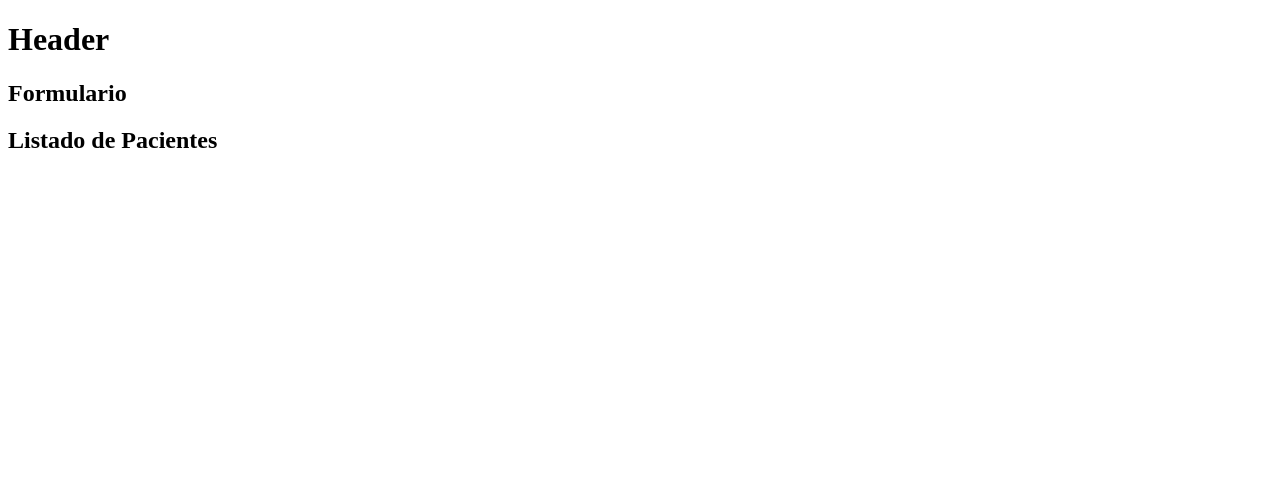
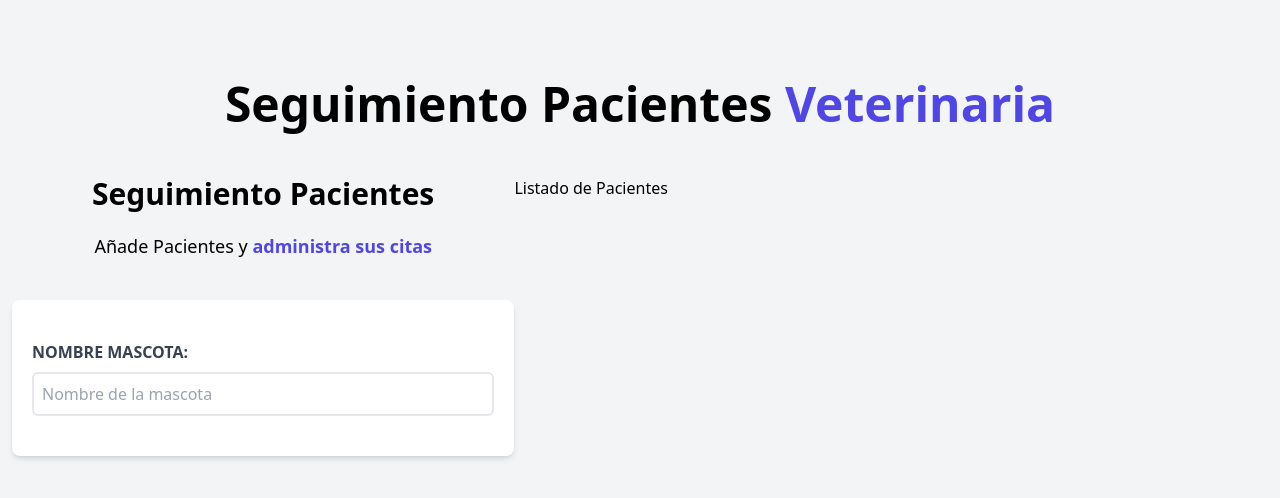
Before and after one commit to slizer98/citas-react, a React (Vite) app: page / in a window 1280 px wide. Shown: the top 498 px of the page. Built offline with nearby package versions, Linux system fonts and the light colour scheme.

Commit message:
creando componentes de listado de pacientes y formulario

```diff
--- a/index.html
+++ b/index.html
@@ -4,9 +4,9 @@
     <meta charset="UTF-8" />
     <link rel="icon" type="image/svg+xml" href="/vite.svg" />
     <meta name="viewport" content="width=device-width, initial-scale=1.0" />
-    <title>Vite + React</title>
+    <title>Citas</title>
   </head>
-  <body>
+  <body class="bg-gray-100 h-screen">
     <div id="root"></div>
     <script type="module" src="/src/main.jsx"></script>
   </body>
--- a/package.json
+++ b/package.json
@@ -16,6 +16,9 @@
     "@types/react": "^18.0.27",
     "@types/react-dom": "^18.0.10",
     "@vitejs/plugin-react": "^3.1.0",
+    "autoprefixer": "^10.4.14",
+    "postcss": "^8.4.21",
+    "tailwindcss": "^3.2.7",
     "vite": "^4.1.0"
   }
 }
--- /dev/null
+++ b/postcss.config.cjs
@@ -0,0 +1,6 @@
+module.exports = {
+  plugins: {
+    tailwindcss: {},
+    autoprefixer: {},
+  },
+}
--- a/src/App.jsx
+++ b/src/App.jsx
@@ -5,11 +5,13 @@ import ListadoPacientes from "./components/ListadoPacientes"
 function App() {
 
   return (
-    <>
+    <div className="container mx-auto mt-20 md:px-3">
       <Header />
-      <Formulario />
-      <ListadoPacientes />
-    </>
+      <div className="mt-12 md:flex">
+        <Formulario />
+        <ListadoPacientes />
+      </div>
+    </div>
   )
 }
 
--- a/src/components/Formulario.jsx
+++ b/src/components/Formulario.jsx
@@ -1,9 +1,24 @@
 
 const Formulario = () => {
   return (
-    <>
-     <h2>Formulario</h2>
-    </>
+    <div className="md:w-1/2 lg:w-2/5">
+     <h2 className="font-black text-3xl text-center">Seguimiento Pacientes</h2>
+     <p className="text-lg mt-5 text-center mb-10">
+      Añade Pacientes y {''}
+      <span className="text-indigo-600 font-bold">administra sus citas</span>
+     </p>
+     <form className="bg-white shadow-md rounded-lg py-10 px-5">
+      <div>
+        <label htmlFor="mascota" className="block text-gray-700 uppercase font-bold">Nombre Mascota:</label>
+        <input
+          id="mascota"
+          type="text"
+          placeholder="Nombre de la mascota"
+          className="border-2 w-full p-2 mt-2 placeholder-gray-400 rounded-md"
+        />
+      </div>
+     </form>
+    </div>
   )
 }
 
--- a/src/components/Header.jsx
+++ b/src/components/Header.jsx
@@ -1,8 +1,9 @@
 function Header() {
     return (
-        <header>
-        <h1>Header</h1>
-        </header>
+        <h1 className="font-black text-5xl text-center md:w-2/3 mx-auto">
+            Seguimiento Pacientes {' '}
+            <span className="text-indigo-600">Veterinaria</span>
+        </h1>
     );
 }
 
--- a/src/components/ListadoPacientes.jsx
+++ b/src/components/ListadoPacientes.jsx
@@ -1,9 +1,9 @@
 
 const ListadoPacientes = () => {
   return (
-    <>
+    <div className="w-1/2 lg:w-2/5">
         <h2>Listado de Pacientes</h2>
-    </>
+    </div>
   )
 }
 
--- a/src/index.css
+++ b/src/index.css
@@ -0,0 +1,3 @@
+@tailwind base;
+@tailwind components;
+@tailwind utilities;
--- /dev/null
+++ b/tailwind.config.cjs
@@ -0,0 +1,8 @@
+/** @type {import('tailwindcss').Config} */
+module.exports = {
+  content: ["./index.html", "./src/**/*.jsx"],
+  theme: {
+    extend: {},
+  },
+  plugins: [],
+}
```
Also changed, not shown: 1 other file (tests, documents, lock files or other folders).
